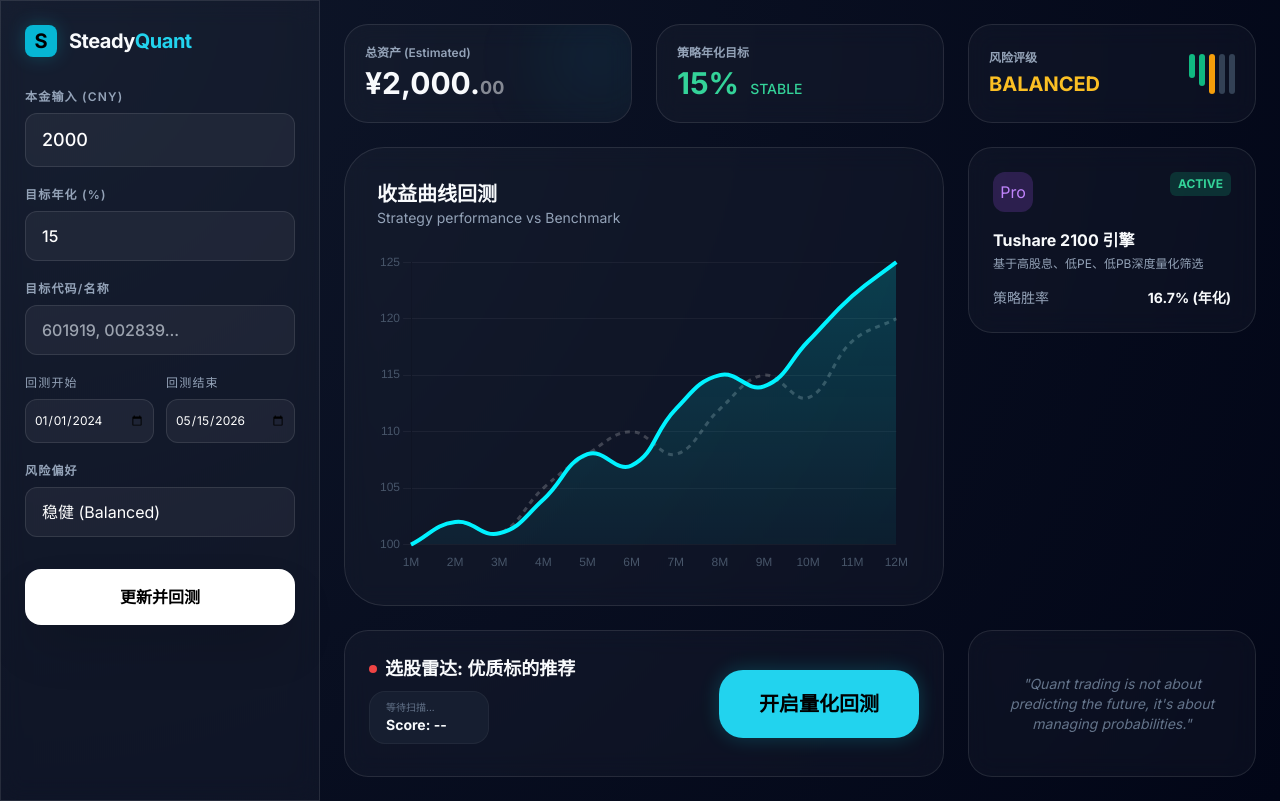
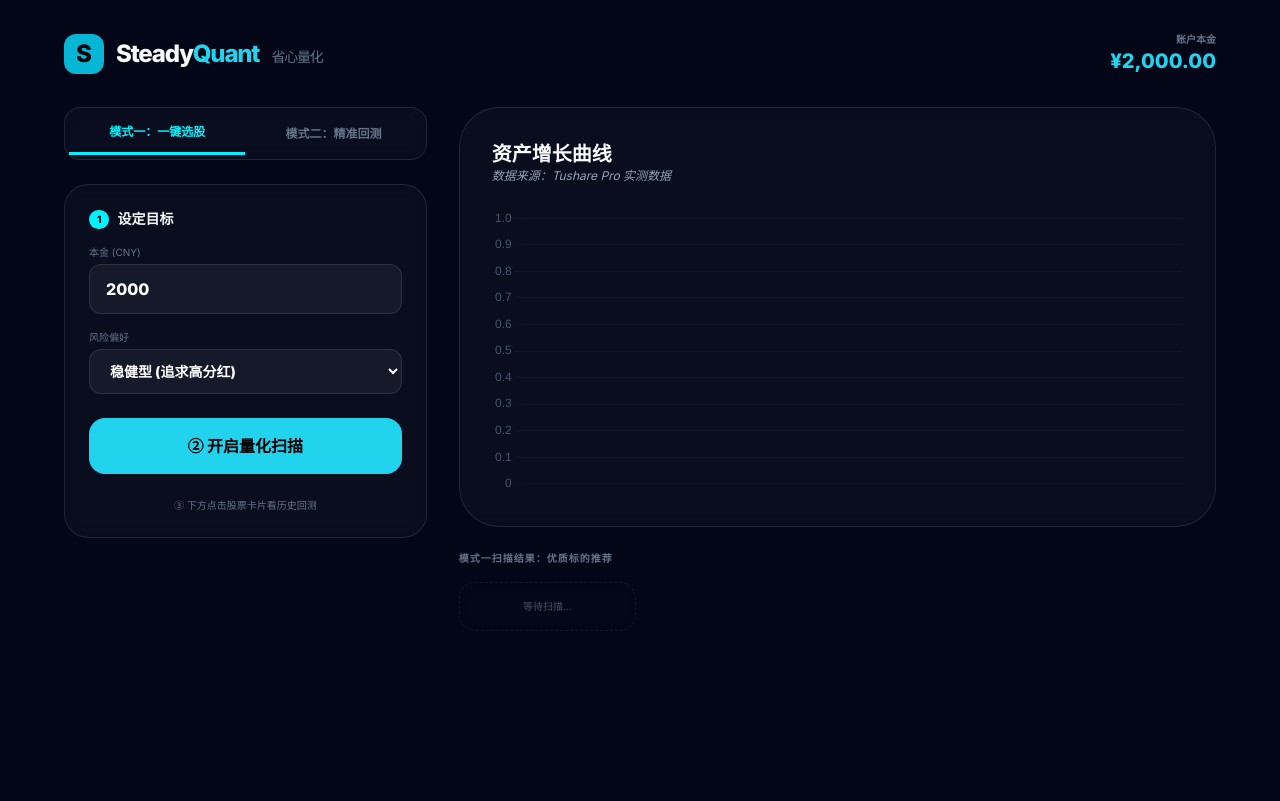
Before and after one commit to Hellotravisss/SteadyQuant, a plain HTML site: page index.html in a window 1280 px wide. Drawn offline with nearby package versions, Linux system fonts and the light colour scheme.

Commit message:
Refactor UI to SteadyQuant v3 - Two Mode Logic

```diff
--- a/index.html
+++ b/index.html
@@ -3,242 +3,233 @@
 <head>
     <meta charset="UTF-8">
     <meta name="viewport" content="width=device-width, initial-scale=1.0">
-    <title>省心量化 (SteadyQuant) 交易仪表盘</title>
+    <title>省心量化 (SteadyQuant) - 小白理财神器</title>
     <script src="https://cdn.tailwindcss.com"></script>
     <script src="https://cdn.jsdelivr.net/npm/chart.js"></script>
-    <link href="https://fonts.googleapis.com/css2?family=Inter:wght@300;400;500;600;700&display=swap" rel="stylesheet">
+    <link href="https://fonts.googleapis.com/css2?family=Inter:wght@400;600;800&display=swap" rel="stylesheet">
     <style>
-        :root { --accent: #00f2ff; --glass: rgba(255, 255, 255, 0.03); --border: rgba(255, 255, 255, 0.1); }
-        body { background: radial-gradient(circle at top left, #0f172a, #020617); font-family: 'Inter', 'PingFang SC', sans-serif; color: #f8fafc; overflow-x: hidden; }
-        .glass { background: var(--glass); backdrop-filter: blur(12px); border: 1px solid var(--border); }
-        .glass-hover:hover { background: rgba(255, 255, 255, 0.05); border-color: rgba(255, 255, 255, 0.2); transition: all 0.3s ease; }
-        .glow { box-shadow: 0 0 20px rgba(0, 242, 255, 0.2); }
-        input, select { background: rgba(255, 255, 255, 0.05) !important; border: 1px solid var(--border) !important; color: white !important; }
-        input:focus, select:focus { border-color: var(--accent) !important; outline: none; }
-        ::-webkit-scrollbar { width: 4px; }
-        ::-webkit-scrollbar-thumb { background: var(--border); border-radius: 10px; }
-        .animate-in { animation: fadeIn 0.8s ease-out; }
-        @keyframes fadeIn { from { opacity: 0; transform: translateY(10px); } to { opacity: 1; transform: translateY(0); } }
+        :root { --accent: #00f2ff; --glass: rgba(255, 255, 255, 0.03); }
+        body { background: #020617; color: #f8fafc; font-family: 'Inter', sans-serif; }
+        .glass { background: var(--glass); backdrop-filter: blur(10px); border: 1px solid rgba(255,255,255,0.1); }
+        .tab-active { border-bottom: 3px solid var(--accent); color: var(--accent); }
+        .step-badge { background: var(--accent); color: black; padding: 2px 8px; border-radius: 99px; font-weight: 800; font-size: 10px; margin-right: 8px; }
+        input, select { background: rgba(255,255,255,0.05) !important; border: 1px solid rgba(255,255,255,0.1) !important; color: white !important; }
+        .stock-card:hover { border-color: var(--accent); cursor: pointer; transform: translateY(-2px); transition: all 0.2s; }
+        .suggestion-item:hover { background: rgba(255,255,255,0.1); }
     </style>
 </head>
-<body class="min-h-screen flex flex-col md:flex-row">
-    <!-- Sidebar -->
-    <aside class="w-full md:w-80 glass border-r p-6 space-y-8 animate-in z-10">
-        <div class="flex items-center space-x-3 mb-4">
-            <div class="w-8 h-8 bg-cyan-500 rounded-lg glow flex items-center justify-center font-bold text-black text-xl">S</div>
-            <h1 class="text-xl font-bold tracking-tight">Steady<span class="text-cyan-400">Quant</span></h1>
+<body class="min-h-screen p-4 md:p-8">
+    <div class="max-w-6xl mx-auto">
+        <header class="flex justify-between items-center mb-8">
+            <div class="flex items-center space-x-3">
+                <div class="w-10 h-10 bg-cyan-500 rounded-xl flex items-center justify-center text-black font-black text-2xl">S</div>
+                <h1 class="text-2xl font-extrabold tracking-tighter">Steady<span class="text-cyan-400">Quant</span> <span class="text-slate-500 font-normal text-sm ml-2">省心量化</span></h1>
+            </div>
+            <div id="topInfo" class="text-right">
+                <div class="text-[10px] text-slate-500 font-bold uppercase">账户本金</div>
+                <div id="displayBalance" class="text-xl font-bold text-cyan-400">¥2,000.00</div>
+            </div>
+        </header>
+
+        <div class="grid grid-cols-1 lg:grid-cols-12 gap-8">
+            <aside class="lg:col-span-4 space-y-6">
+                <div class="glass rounded-2xl p-1 flex">
+                    <button id="tab1" class="flex-1 py-3 text-xs font-bold tab-active">模式一：一键选股</button>
+                    <button id="tab2" class="flex-1 py-3 text-xs font-bold text-slate-500">模式二：精准回测</button>
                 </div>
 
-        <div class="space-y-5">
+                <div id="panel1" class="glass rounded-3xl p-6 space-y-6">
                     <div>
-                <label class="text-xs text-slate-400 uppercase tracking-widest font-semibold block mb-2">本金输入 (CNY)</label>
-                <input id="principalInput" type="number" value="2000" class="w-full rounded-xl px-4 py-3 text-lg font-medium">
+                        <div class="flex items-center mb-4"><span class="step-badge">1</span><span class="text-sm font-bold">设定目标</span></div>
+                        <div class="space-y-4">
+                            <div>
+                                <label class="text-[10px] text-slate-500 block mb-1">本金 (CNY)</label>
+                                <input id="p1" type="number" value="2000" class="w-full rounded-xl px-4 py-3 font-bold">
                             </div>
                             <div>
-                <label class="text-xs text-slate-400 uppercase tracking-widest font-semibold block mb-2">目标年化 (%)</label>
-                <input id="targetYield" type="number" value="15" class="w-full rounded-xl px-4 py-3 font-medium">
+                                <label class="text-[10px] text-slate-500 block mb-1">风险偏好</label>
+                                <select id="r1" class="w-full rounded-xl px-4 py-3 font-bold text-sm">
+                                    <option value="stable">稳健型 (追求高分红)</option>
+                                    <option value="growth">成长型 (追求高弹性)</option>
+                                </select>
                             </div>
+                        </div>
+                    </div>
+                    <button id="btnScan" class="w-full py-4 bg-cyan-400 text-black font-black rounded-2xl hover:scale-[1.02] active:scale-95 transition-all">
+                        ② 开启量化扫描
+                    </button>
+                    <div class="text-[10px] text-slate-500 text-center">③ 下方点击股票卡片看历史回测</div>
+                </div>
+
+                <div id="panel2" class="glass rounded-3xl p-6 space-y-6 hidden">
                     <div>
-                <label class="text-xs text-slate-400 uppercase tracking-widest font-semibold block mb-2">目标代码/名称</label>
-                <input id="stockCodes" type="text" placeholder="601919, 002839..." class="w-full rounded-xl px-4 py-3 font-medium">
-            </div>
-            <div class="grid grid-cols-2 gap-3">
-                <div>
-                    <label class="text-xs text-slate-400 uppercase tracking-widest block mb-2">回测开始</label>
-                    <input id="startDate" type="date" value="2024-01-01" class="w-full rounded-xl px-2 py-3 text-xs">
-                </div>
-                <div>
-                    <label class="text-xs text-slate-400 uppercase tracking-widest block mb-2">回测结束</label>
-                    <input id="endDate" type="date" value="2026-05-15" class="w-full rounded-xl px-2 py-3 text-xs">
+                        <div class="flex items-center mb-4"><span class="step-badge">1</span><span class="text-sm font-bold">查找个股</span></div>
+                        <div class="relative">
+                            <input id="s2" type="text" placeholder="输入代码或名称" class="w-full rounded-xl px-4 py-3 font-bold">
+                            <div id="suggestions" class="absolute w-full mt-2 glass rounded-xl overflow-hidden hidden z-30 border border-cyan-500/30"></div>
                         </div>
                     </div>
                     <div>
-                <label class="text-xs text-slate-400 uppercase tracking-widest font-semibold block mb-2">风险偏好</label>
-                <select id="riskLevel" class="w-full rounded-xl px-4 py-3 appearance-none cursor-pointer">
-                    <option>保守 (Conservative)</option>
-                    <option selected>稳健 (Balanced)</option>
-                    <option>激进 (Aggressive)</option>
-                </select>
+                        <div class="flex items-center mb-4"><span class="step-badge">2</span><span class="text-sm font-bold">选年份</span></div>
+                        <div class="grid grid-cols-2 gap-4">
+                            <select id="start" class="rounded-xl px-2 py-3 font-bold text-xs"><option value="2021">2021年</option><option value="2022">2022年</option></select>
+                            <select id="end" class="rounded-xl px-2 py-3 font-bold text-xs"><option value="2024" selected>2024年</option></select>
                         </div>
                     </div>
-
-        <button id="saveConfig" class="w-full py-4 mt-4 bg-white text-black font-bold rounded-2xl hover:bg-cyan-400 transition-colors shadow-2xl active:scale-95 duration-200">
-            更新并回测
+                    <button id="btnBacktest" class="w-full py-4 bg-purple-500 text-white font-black rounded-2xl hover:scale-[1.02] active:scale-95 transition-all">
+                        ③ 立即查看曲线
                     </button>
+                </div>
             </aside>
 
-    <!-- Main Content -->
-    <main class="flex-1 flex flex-col p-6 space-y-6 overflow-y-auto">
-        <!-- Top Status Bar -->
-        <header class="grid grid-cols-1 sm:grid-cols-3 gap-6 animate-in">
-            <div class="glass p-5 rounded-3xl relative overflow-hidden group">
-                <div class="absolute -right-4 -top-4 w-24 h-24 bg-cyan-500/10 rounded-full blur-2xl group-hover:bg-cyan-500/20 transition-all"></div>
-                <div class="text-slate-400 text-xs font-semibold mb-1">总资产 (Estimated)</div>
-                <div id="totalAssets" class="text-3xl font-bold">¥2,000.<span class="text-lg opacity-50">00</span></div>
-            </div>
-            <div class="glass p-5 rounded-3xl relative overflow-hidden group">
-                <div class="text-slate-400 text-xs font-semibold mb-1">策略年化目标</div>
-                <div id="displayTarget" class="text-3xl font-bold text-emerald-400">15% <span class="text-sm font-medium ml-1">STABLE</span></div>
-            </div>
-            <div class="glass p-5 rounded-3xl flex items-center justify-between">
-                <div>
-                    <div class="text-slate-400 text-xs font-semibold mb-1">风险评级</div>
-                    <div id="displayRisk" class="text-xl font-bold text-amber-400">BALANCED</div>
-                </div>
-                <div class="flex space-x-1">
-                    <div class="w-1.5 h-6 bg-emerald-500 rounded-full"></div>
-                    <div class="w-1.5 h-8 bg-emerald-500 rounded-full"></div>
-                    <div class="w-1.5 h-10 bg-amber-500 rounded-full"></div>
-                    <div class="w-1.5 h-10 bg-slate-700 rounded-full"></div>
-                    <div class="w-1.5 h-10 bg-slate-700 rounded-full"></div>
+            <main class="lg:col-span-8 space-y-6">
+                <div class="glass rounded-[2.5rem] p-8 min-h-[420px] flex flex-col relative overflow-hidden">
+                    <div id="loadingOverlay" class="absolute inset-0 bg-slate-900/60 backdrop-blur-sm z-20 flex items-center justify-center hidden">
+                        <div class="flex flex-col items-center">
+                            <div class="w-12 h-12 border-4 border-cyan-500 border-t-transparent rounded-full animate-spin mb-4"></div>
+                            <p class="text-cyan-400 font-bold">正在调取 Tushare 2100 积分数据...</p>
                         </div>
                     </div>
-        </header>
-
-        <!-- Core Area -->
-        <div class="flex-1 grid grid-cols-1 lg:grid-cols-3 gap-6">
-            <div class="lg:col-span-2 glass rounded-[2.5rem] p-8 flex flex-col animate-in" style="animation-delay: 0.1s;">
-                <div class="flex justify-between items-center mb-6">
+                    <div class="flex justify-between items-start mb-6">
                         <div>
-                        <h2 class="text-xl font-bold">收益曲线回测</h2>
-                        <p class="text-slate-400 text-sm">Strategy performance vs Benchmark</p>
+                            <h2 id="cTitle" class="text-xl font-black">资产增长曲线</h2>
+                            <p id="cSub" class="text-slate-400 text-xs italic">数据来源：Tushare Pro 实测数据</p>
+                        </div>
+                        <div id="cBadge" class="hidden bg-emerald-500/20 text-emerald-400 px-3 py-1 rounded-lg font-bold text-sm animate-bounce">
+                            累计收益: --
                         </div>
                     </div>
-                <div class="flex-1 min-h-[300px] relative">
+                    <div class="flex-1 min-h-[280px]">
                         <canvas id="mainChart"></canvas>
                     </div>
                 </div>
 
-            <div class="space-y-6 animate-in" style="animation-delay: 0.2s;">
-                <div class="glass glass-hover p-6 rounded-3xl">
-                    <div class="flex justify-between items-start mb-4">
-                        <div class="w-10 h-10 bg-purple-500/20 rounded-xl flex items-center justify-center text-purple-400">Pro</div>
-                        <span class="text-xs bg-emerald-500/20 text-emerald-400 px-2 py-1 rounded-md font-bold">ACTIVE</span>
-                    </div>
-                    <h3 class="font-bold mb-1">Tushare 2100 引擎</h3>
-                    <p class="text-slate-400 text-xs mb-4">基于高股息、低PE、低PB深度量化筛选</p>
-                    <div class="flex justify-between text-sm">
-                        <span class="text-slate-400">策略胜率</span>
-                        <span class="font-bold">16.7% (年化)</span>
+                <div>
+                    <h3 class="text-[10px] text-slate-500 font-bold uppercase mb-4 tracking-widest">模式一扫描结果：优质标的推荐</h3>
+                    <div id="radarList" class="grid grid-cols-2 sm:grid-cols-4 gap-4">
+                        <div class="glass p-4 rounded-2xl text-center opacity-30 border-dashed border-slate-700">
+                            <div class="text-[10px]">等待扫描...</div>
                         </div>
                     </div>
                 </div>
-        </div>
-
-        <!-- Tool Area -->
-        <footer class="grid grid-cols-1 lg:grid-cols-3 gap-6 animate-in" style="animation-delay: 0.3s;">
-            <div class="lg:col-span-2 glass rounded-3xl p-6 flex flex-col md:flex-row items-center justify-between">
-                <div class="mb-4 md:mb-0">
-                    <h3 class="text-lg font-bold mb-2 flex items-center">
-                        <span class="w-2 h-2 bg-red-500 rounded-full animate-ping mr-2"></span>
-                        选股雷达: 优质标的推荐
-                    </h3>
-                    <div id="radarList" class="flex space-x-3 overflow-x-auto pb-2">
-                        <div class="bg-slate-800/50 px-4 py-2 rounded-2xl border border-white/5 min-w-[120px]">
-                            <div class="text-[10px] text-slate-500">等待扫描...</div>
-                            <div class="font-bold text-sm">Score: --</div>
+            </main>
         </div>
     </div>
-                </div>
-                <button id="runBtn" class="w-full md:w-auto px-10 py-5 bg-cyan-400 text-black font-black text-xl rounded-[1.5rem] glow hover:scale-105 active:scale-95 transition-all">
-                    开启量化回测
-                </button>
-            </div>
-            <div class="glass rounded-3xl p-6 flex items-center justify-center text-center">
-                <p class="text-slate-500 text-sm italic">"Quant trading is not about predicting the future, it's about managing probabilities."</p>
-            </div>
-        </footer>
-    </main>
 
     <script>
         const ctx = document.getElementById('mainChart').getContext('2d');
-        const grad = ctx.createLinearGradient(0, 0, 0, 400);
-        grad.addColorStop(0, 'rgba(0, 242, 255, 0.2)');
-        grad.addColorStop(1, 'rgba(0, 242, 255, 0)');
-
         let mainChart = new Chart(ctx, {
             type: 'line',
-            data: {
-                labels: Array.from({length: 12}, (_, i) => `${i + 1}M`),
-                datasets: [{
-                    label: 'Portfolio Value',
-                    data: [100, 102, 101, 104, 108, 107, 112, 115, 114, 118, 122, 125],
-                    borderColor: '#00f2ff',
-                    borderWidth: 4,
-                    tension: 0.45,
-                    pointRadius: 0,
-                    fill: true,
-                    backgroundColor: grad,
-                }, {
-                    label: 'Benchmark',
-                    data: [100, 102, 101, 105, 108, 110, 108, 112, 115, 113, 118, 120],
-                    borderColor: 'rgba(255, 255, 255, 0.2)',
-                    borderDash: [5, 5],
-                    tension: 0.4,
-                    pointRadius: 0,
-                }]
-            },
+            data: { labels: [], datasets: [] },
             options: {
-                responsive: true,
-                maintainAspectRatio: false,
+                responsive: true, maintainAspectRatio: false,
                 plugins: { legend: { display: false } },
                 scales: {
-                    x: { grid: { display: false }, ticks: { color: '#475569' } },
-                    y: { grid: { color: 'rgba(255,255,255,0.05)' }, ticks: { color: '#475569' } }
+                    x: { grid: { display: false }, ticks: { color: '#475569', font: { size: 10 } } },
+                    y: { grid: { color: 'rgba(255,255,255,0.03)' }, ticks: { color: '#475569' } }
                 }
             }
         });
 
-        const runBtn = document.getElementById('runBtn');
-        document.getElementById('saveConfig').addEventListener('click', () => runBtn.click());
-        runBtn.addEventListener('click', async () => {
-            const principal = document.getElementById('principalInput').value;
-            const target = document.getElementById('targetYield').value;
-            const risk = document.getElementById('riskLevel').value;
+        const showLoading = (show) => document.getElementById('loadingOverlay').classList.toggle('hidden', !show);
 
-            runBtn.innerHTML = '正在调用云端引擎...';
+        // Tab Switching
+        document.getElementById('tab1').onclick = () => {
+            document.getElementById('panel1').classList.remove('hidden');
+            document.getElementById('panel2').classList.add('hidden');
+            document.getElementById('tab1').className = "flex-1 py-3 text-xs font-bold tab-active";
+            document.getElementById('tab2').className = "flex-1 py-3 text-xs font-bold text-slate-500";
+        };
+        document.getElementById('tab2').onclick = () => {
+            document.getElementById('panel2').classList.remove('hidden');
+            document.getElementById('panel1').classList.add('hidden');
+            document.getElementById('tab2').className = "flex-1 py-3 text-xs font-bold tab-active";
+            document.getElementById('tab1').className = "flex-1 py-3 text-xs font-bold text-slate-500";
+        };
 
+        // Mode 1 Logic
+        document.getElementById('btnScan').onclick = async () => {
+            const p = document.getElementById('p1').value;
+            const r = document.getElementById('r1').value;
+            showLoading(true);
             try {
-                // 调用 Vercel Serverless 后端 API
-                const response = await fetch(`/api/scan?principal=${principal}`);
-                const data = await response.json();
-
-                if (data.error) {
-                    throw new Error(data.error);
-                }
-
-                // 更新 UI 状态
-                document.getElementById('totalAssets').innerHTML = `¥${Number(principal).toLocaleString()}.<span class="text-lg opacity-50">00</span>`;
-                document.getElementById('displayTarget').innerHTML = `${target}% <span class="text-sm font-medium ml-1">STABLE</span>`;
-                document.getElementById('displayRisk').innerHTML = risk.split(' ')[0].toUpperCase();
-
-                // 更新雷达
-                const radarList = document.getElementById('radarList');
-                radarList.innerHTML = data.top_picks.map(p => `
-                    <div class="bg-slate-800/50 px-4 py-2 rounded-2xl border border-white/5 min-w-[140px] flex-shrink-0">
-                        <div class="text-[10px] text-slate-500">${p.name}</div>
-                        <div class="font-bold text-sm">${p.code}</div>
-                        <div class="text-[10px] text-emerald-400">分红: ${p.dv}% | Score: ${p.score.toFixed(1)}</div>
+                const res = await fetch(`/api/scan?principal=${p}&risk=${r}`);
+                const data = await res.json();
+                document.getElementById('displayBalance').innerText = `¥${Number(p).toLocaleString()}.00`;
+                const list = document.getElementById('radarList');
+                list.innerHTML = data.top_picks.map(s => `
+                    <div class="glass p-4 rounded-2xl stock-card border border-white/5 hover:border-cyan-400" onclick="goBacktest('${s.code}', '${s.name}')">
+                        <div class="text-[10px] text-slate-500 truncate">${s.name}</div>
+                        <div class="font-bold text-sm text-cyan-400">${s.code}</div>
+                        <div class="text-[10px] text-emerald-400 mt-1">股息:${s.dv}%</div>
                     </div>
                 `).join('');
+            } catch (e) { alert("扫描失败"); }
+            showLoading(false);
+        };
 
-                // 更新图表
-                mainChart.data.datasets[0].data = data.history_performance;
+        // Mode 2 Search
+        const searchInput = document.getElementById('s2');
+        const suggestBox = document.getElementById('suggestions');
+        let selCode = "";
+        searchInput.oninput = async (e) => {
+            const kw = e.target.value;
+            if (kw.length < 2) { suggestBox.classList.add('hidden'); return; }
+            const res = await fetch(`/api/search?keyword=${kw}`);
+            const data = await res.json();
+            if (data.items.length) {
+                suggestBox.innerHTML = data.items.map(i => `
+                    <div class="px-4 py-3 suggestion-item cursor-pointer text-xs flex justify-between" onclick="select('${i.code}', '${i.name}')">
+                        <span>${i.name}</span> <span class="text-slate-500">${i.code}</span>
+                    </div>
+                `).join('');
+                suggestBox.classList.remove('hidden');
+            }
+        };
+        const select = (c, n) => {
+            selCode = c;
+            searchInput.value = `${n} (${c})`;
+            suggestBox.classList.add('hidden');
+        };
+
+        const goBacktest = (c, n) => {
+            document.getElementById('tab2').click();
+            select(c, n);
+            runBacktest(c, n);
+        };
+
+        document.getElementById('btnBacktest').onclick = () => {
+            if (!selCode) return alert("请先选择股票");
+            runBacktest(selCode, searchInput.value.split(' ')[0]);
+        };
+
+        async function runBacktest(c, n) {
+            showLoading(true);
+            const p = document.getElementById('p1').value;
+            const s = document.getElementById('start').value;
+            const e = document.getElementById('end').value;
+            try {
+                const res = await fetch(`/api/backtest?code=${c}&start_year=${s}&end_year=${e}&principal=${p}`);
+                const data = await res.json();
+                document.getElementById('cTitle').innerText = `${n} (${c}) 收益回测`;
+                document.getElementById('cSub').innerText = `${s}年-${e}年 累计资产变化`;
+                document.getElementById('cBadge').innerText = `累计收益: ${data.total_return}`;
+                document.getElementById('cBadge').classList.remove('hidden');
+
+                mainChart.data.labels = data.labels;
+                mainChart.data.datasets = [{
+                    data: data.history_performance,
+                    borderColor: '#00f2ff',
+                    borderWidth: 4,
+                    tension: 0.4,
+                    pointRadius: 0,
+                    fill: true,
+                    backgroundColor: 'rgba(0, 242, 255, 0.05)'
+                }];
                 mainChart.update();
-
-                runBtn.innerHTML = '回测成功 ✓';
-                runBtn.classList.add('bg-emerald-500');
-            } catch (e) {
-                console.error(e);
-                runBtn.innerHTML = '连接云端失败';
-                runBtn.classList.add('bg-amber-500');
+            } catch (err) { alert("回测失败"); }
+            showLoading(false);
         }
-
-            setTimeout(() => {
-                runBtn.innerHTML = '开启量化回测';
-                runBtn.classList.remove('bg-emerald-500', 'bg-amber-500');
-            }, 3000);
-        });
     </script>
 </body>
 </html>
```
Also changed, not shown: 1 other file. Lines whose indentation alone changed are shown as unchanged.
